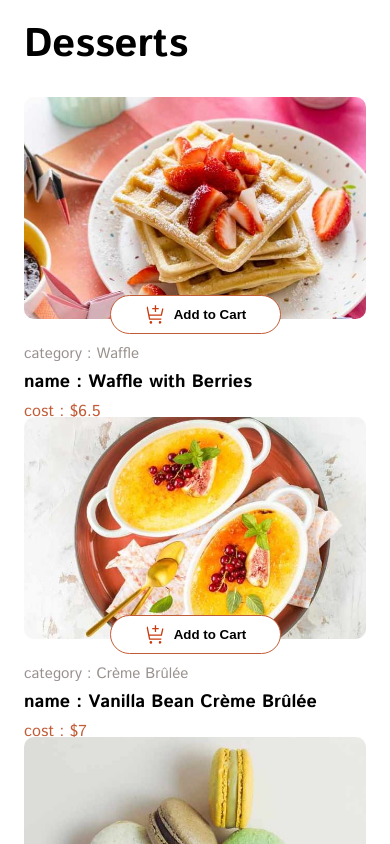
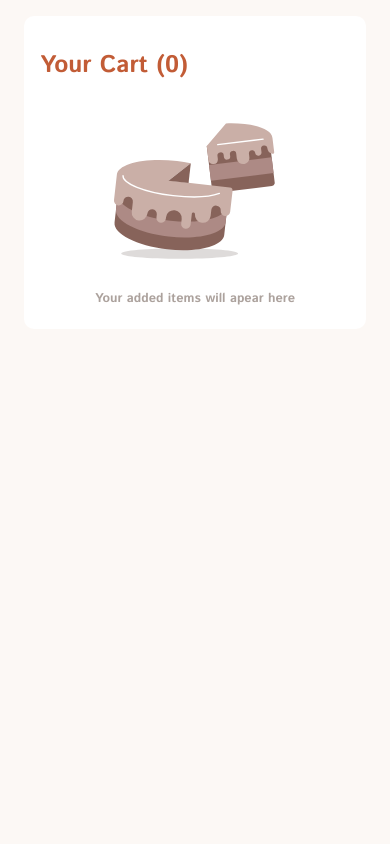
Before and after one commit to Kennedy-was-taken/product-list-with-cart-main, an Angular app: page / in a window 390 px wide. Shown: the top 844 px of the page. Built offline with nearby package versions, Linux system fonts and the light colour scheme.

Commit message:
mobile cart secton added

```diff
--- a/src/app/app.component.html
+++ b/src/app/app.component.html
@@ -4,24 +4,19 @@
 
 <section class="container">
 
-    <!-- Heading -->
-     <h1>Desserts</h1>
+    <!-- top \ left container -->
 
-     <!-- Holds a list of item -->
-     <section class="item_container" *ngFor="let item of items">
 
-        <div id="test" class="item">
-            <img [src]="item.image.mobile" alt="mobile image" />
-            <p class="secondary_text">category : {{item.category}}</p>
-            <p class="top_text">name : {{item.name}}</p>
-            <p class="cost">cost : ${{item.price}}</p>
+     <!-- cart container -->
+      <section class="cart_container">
 
-            <button class="btnAdd" type="button" (click)="AddCart(item)">
-                <img src="../assets/images/icon-add-to-cart.svg" alt="cart icons">
-                Add to Cart
-            </button>
+        <h1>Your Cart (<span>0</span>)</h1>
+
+        <div id="no_content" class="cart_content">
+            <img src="../assets/images/illustration-empty-cart.svg" alt="empty cart" />
+            <p>Your added items will apear here</p>
         </div>
+      </section>
 
-     </section>
 
 </section>
--- a/src/app/app.component.scss
+++ b/src/app/app.component.scss
@@ -5,6 +5,11 @@
     flex-direction: column;
     padding: 1em 1.5em;
     height: 100%;
+    background-color: #fcf8f5;
+
+    .top_left_container{
+        display: Flex;
+        flex-direction: column;
 
         h1{
             @include font_style_Bold();
@@ -82,3 +87,40 @@
 
         }
     }
+
+    .cart_container{
+        display: flex;
+        flex-direction: column;
+        border-radius: 10px;
+        background-color: white;
+        padding: 0.5em 1em;
+
+        h1{
+            @include font_style_Bold(1.5rem, 600);
+            color: #c25c36;
+            margin-bottom: 1.5rem;
+
+        }
+
+        .cart_content{
+
+            display: flex;
+            flex-direction: column;
+
+            p{
+                @include font_style_Bold(0.8rem);
+                color: #aca29d;
+                margin-right: auto;
+                margin-left: auto;
+            }
+
+            img{
+                width: 55%;
+                margin-right: auto;
+                margin-left: auto;
+            }
+        }
+
+    }
+
+}
```
Lines whose indentation alone changed are shown as unchanged.
